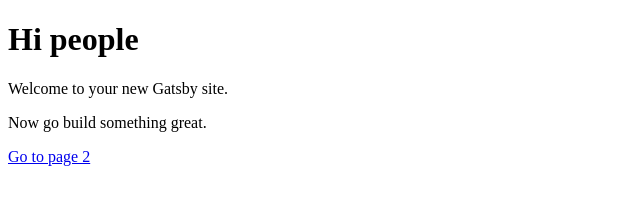
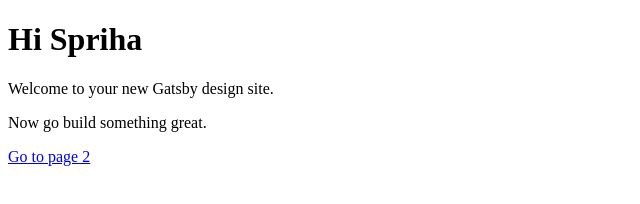
Before and after one commit to spriha28/design_spriha, a Gatsby site: page / in a window 1280 px wide. Shown: the whole page, without its empty margins (0-640 px from the left). Built offline with nearby package versions, Linux system fonts and the light colour scheme; Gatsby itself is replaced by a stand-in of ours.

Commit message:
first time

```diff
--- a/src/pages/index.js
+++ b/src/pages/index.js
@@ -3,8 +3,8 @@ import Link from 'gatsby-link'
 
 const IndexPage = () => (
   <div>
-    <h1>Hi people</h1>
-    <p>Welcome to your new Gatsby site.</p>
+    <h1>Hi Spriha</h1>
+    <p>Welcome to your new Gatsby design site.</p>
     <p>Now go build something great.</p>
     <Link to="/page-2/">Go to page 2</Link>
   </div>
```
